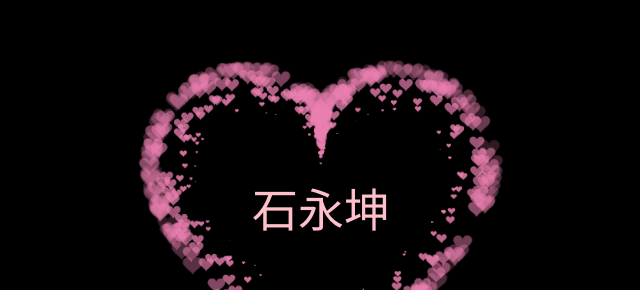
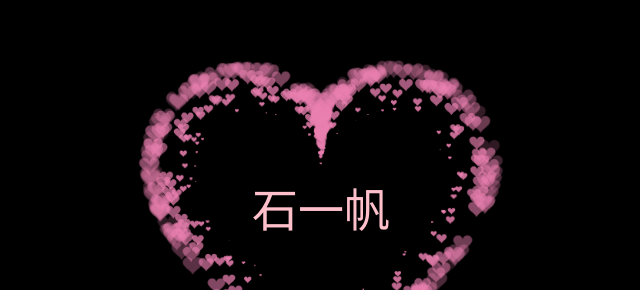
Before and after one commit to Shivers9/Syk123.github.io, a plain HTML site: page heart.html in a window 1280 px wide. Shown: the part 173-463 px from the top of the page, without its empty margins (319-959 px from the left). Drawn offline with Linux system fonts and the light colour scheme.

Commit message:
Update heart.html

```diff
--- a/heart.html
+++ b/heart.html
@@ -103,7 +103,7 @@
   <body>
     <canvas id="pinkboard"></canvas>
     <!-- 在下面加名字 -->
-     <div id="name" style="color: pink;">石永坤</div>
+     <div id="name" style="color: pink;">石一帆</div>
 
     <script>
       var settings = {
```
